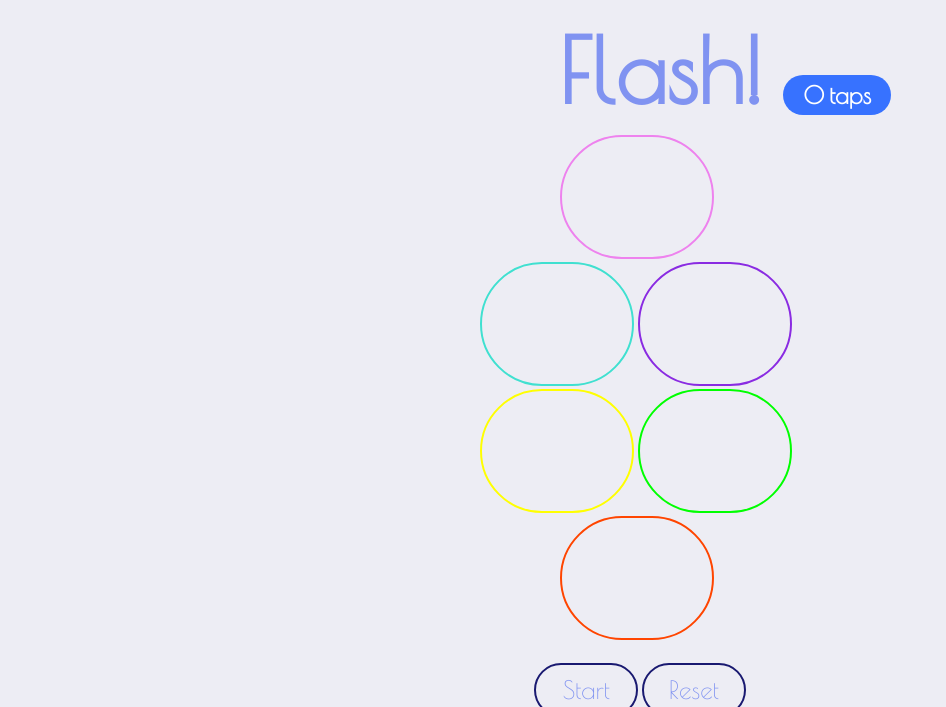
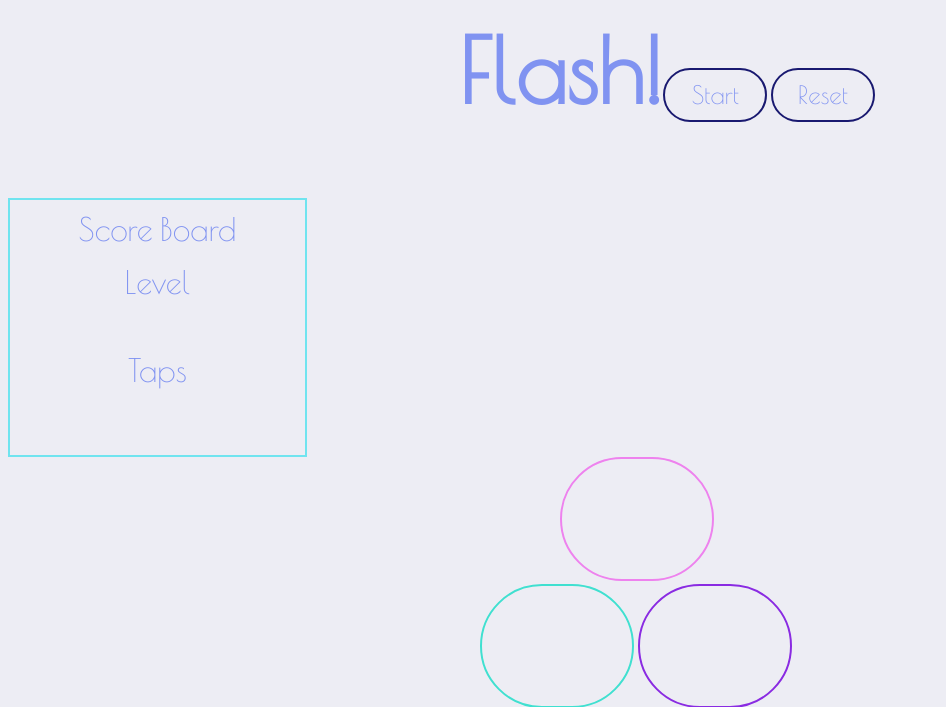
Before and after one commit to timshaw16/wdi-project-1, a PHP site: page / in a window 1280 px wide. Shown: the top 707 px of the page, without its empty margins (0-946 px from the left). Run offline with PHP 8.4, Linux system fonts and the light colour scheme; some libraries are stand-ins or nearby versions.

Commit message:
adding score board

```diff
--- a/css/style.css
+++ b/css/style.css
@@ -10,6 +10,17 @@ main {
 
 footer {
   text-align: center;
+
+}
+
+#scoreBoard {
+  border: 2px solid #70E4EF;
+  width: 275px;
+  height: 235px;
+  padding: 10px;
+  margin-top: 70px;
+  text-align: center;
+  font-size: 32px;
 }
 
 #grid {
@@ -23,7 +34,6 @@ li {
   width: 150px;
   display: inline-block;
 }
-
 
 #first {
   border: 2px solid violet;
@@ -70,6 +80,7 @@ li {
   display: inline-block;
   font-size: 25px;
   margin-top: 20px;
+  text-align: center;
 }
 
 #reset {
@@ -80,29 +91,40 @@ li {
   line-height: 50px;
   display: inline-block;
   font-size: 25px;
+  text-align: center;
 }
 
-#score {
+#level {
+  margin-top: -17px;
+}
+
+#taps {
+  margin-left: 0;
+  margin-top: -50px;
+}
+
+h1 {
+  /*text-align: center;*/
+  font-size: 89px;
+  margin-top: 10px;
+  margin-bottom: 5px;
+  margin-left: 450px;
+  display: inline-block;
+  /*margin-right: 20px;
+  margin-left: 550px;*/
+}
+
+
+
+/*#score {
   margin-top: 0;
   color: white;
   background-color: #3772FF;
   padding: 6px 20px;
   border-radius: 40px;
   display: inline-block;
-}
-
-h1 {
-  font-size: 89px;
-  margin-top: 10px;
-  margin-bottom: 5px;
-  display: inline-block;
-  margin-right: 20px;
-  margin-left: 550px;
-}
-
-
-
-
+  margin-bottom: 0;
+}*/
 
 
 
--- a/index.html
+++ b/index.html
@@ -15,8 +15,14 @@
   <main>
 
     <h1>Flash!</h1>
+    <div id   ="start">Start</div>
+    <div id   ="reset">Reset</div>
+    <div id   ="scoreBoard">Score Board
+        <li id ="level"><p>Level</p></li>
+        <li id ="taps"><p>Taps</p></li>
+      </div>
 
-    <h2 id="score">0 taps</h2>
+
   <ul id="grid">
     <li id="first"></li>
     <li id="second"></li>
@@ -28,8 +34,6 @@
 
 </main>
 <footer>
-  <div id="start">Start</div>
-  <div id="reset">Reset</div>
   <p>&copy tjshaw.co.uk</p>
 </footer>
 </body>
--- a/js/app.js
+++ b/js/app.js
@@ -10,7 +10,7 @@
 // There will be a timer at the bottom right side.
 
 let $lis;
-let level = 6;
+let level = 2;
 let playing = false;
 let gameSequence;
 let userSequence;
@@ -28,7 +28,7 @@ function start(){
   userSequence = [];
 
   for (let i = 0; i <= level; i++) {
-    gameSequence.push(Math.floor(Math.random() * $lis.lengeth));
+    gameSequence.push(Math.floor(Math.random() * $lis.length));
   }
   console.log(gameSequence);
   playSequence();
@@ -48,7 +48,7 @@ function playSequence(){
           playing = true;
           console.log('You can play');
         }
-      }, 500);
+      }, 200);
     }, 1000*i);
   }
 }
@@ -74,11 +74,11 @@ function guess() {
 
   if(userSequence.length-1 === level){
     if (gameSequence.toString() === userSequence.toString()){
-      alert('You have won!');
+      alert('Well Done, you won!');
       level ++;
       playing = false;
     } else {
-      alert('You lost');
+      alert('Oops, you loose!');
       playing = false;
     }
   }
```
